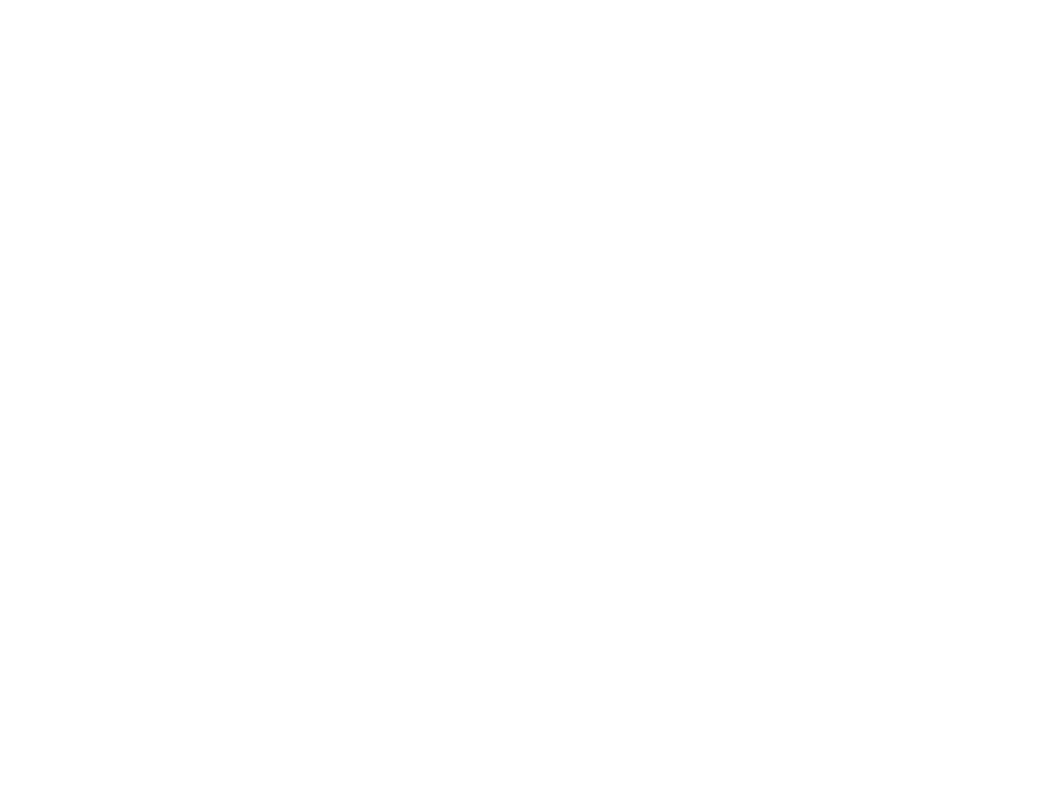
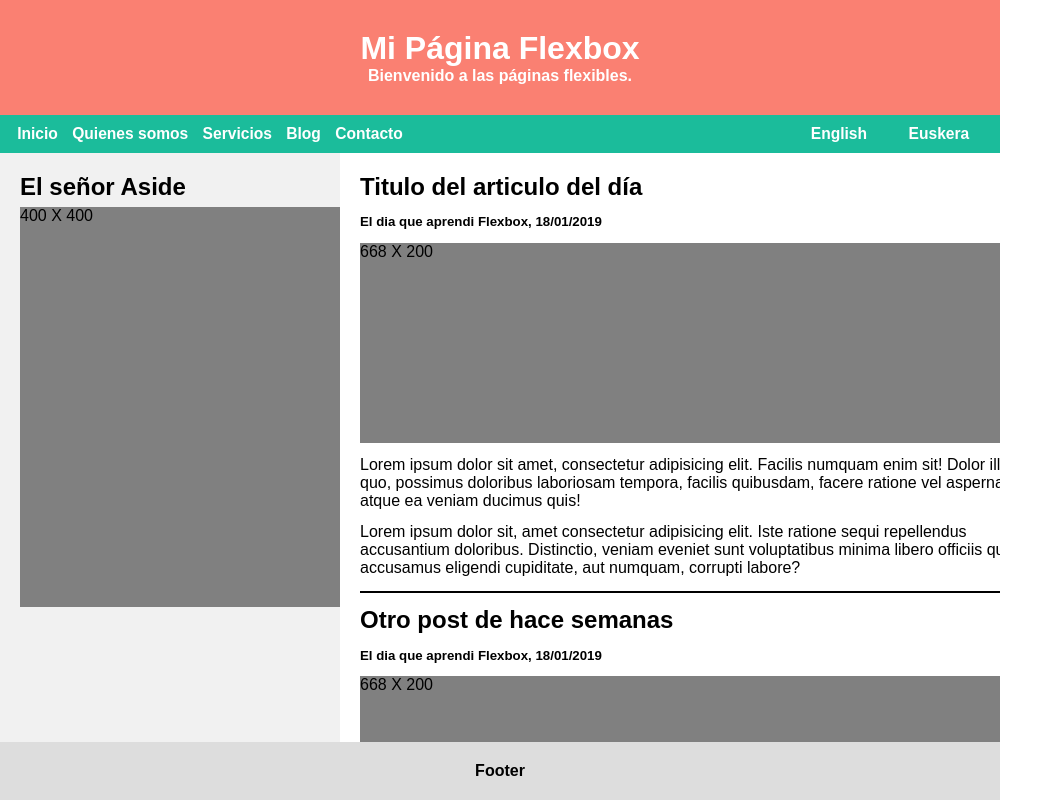
Before and after one commit to camilio77/practicaModeladoEnCaja, a plain HTML site: page index.html in a window 1280 px wide. Shown: the whole page, without its empty margins (0-1063 px from the left). Drawn offline with Linux system fonts and the light colour scheme.

Commit message:
feat: :construction: solucion del ejercicio 7
en proceso

```diff
--- a/CSS/style.css
+++ b/CSS/style.css
@@ -1,4 +1,92 @@
 *{
     margin: 0;
     padding: 0;
+    font-family: Arial, Helvetica, sans-serif;
 }
+body{
+    display: flex;
+    max-width: 1000px;
+    height: 100vh;
+    flex-direction: column;
+}
+.container{
+    display: flex;
+    flex-direction: column;
+    overflow-y: scroll;
+}
+header{
+    display: flex;
+    padding: 3%;
+    background: salmon;
+    color: white;
+    align-items: center;
+    flex-direction: column;
+}
+menu{
+    display: flex;
+    justify-content: space-between;
+    background: #1bbc9b;
+    color: white;
+}
+.left{
+    width: 40%;
+    font-size: smaller;
+    padding: 1%;
+    display: flex;
+    justify-content: space-around;
+}
+.right{
+    display: flex;
+    width: 20%;
+    font-size: smaller;
+    padding: 1%;
+    justify-content: space-around;
+}
+.content{
+    height: 100vh;
+    display: flex;
+}
+.barra{
+    width: 30%;
+    padding: 2%;
+    background: #f1f1f1;
+}
+.contenido{
+    width: 70%;
+    padding: 2%;
+    background: #ffffff;
+}
+.line{
+    border: 1px solid black;
+}
+h5{
+    margin-top: 2%;
+}
+p{
+    margin-top: 2%;
+    margin-bottom: 2%;
+}
+.img1{
+    margin-top: 2%;
+    width: 668px;
+    height: 200px;
+    background: gray;
+}
+.img2{
+    margin-top: 2%;
+    width: 668px;
+    height: 200px;
+    background: gray;
+}
+.img3{
+    margin-top: 2%;
+    width: 400px;
+    height: 400px;
+    background: gray;
+}
+footer{
+    display: flex;
+    justify-content: center;
+    padding: 2%;
+    background: #dddddd;
+}
--- a/index.html
+++ b/index.html
@@ -7,6 +7,46 @@
     <link rel="stylesheet" href="CSS/style.css">
 </head>
 <body>
+    <div class="container">
+        <header>
+            <H1>Mi Página Flexbox</H1>
+            <H4>Bienvenido a las páginas flexibles.</H4>
+        </header>
+        <menu>
+            <div class="left">
+                <h3>Inicio</h3>
+                <h3>Quienes somos</h3>
+                <h3>Servicios</h3>
+                <h3>Blog</h3>
+                <h3>Contacto</h3>
+            </div>
+            <div class="right">
+                <h3>English</h3>
+                <h3>Euskera</h3>
+            </div>
+        </menu>
+        <div class="content">
+            <div class="barra">
+                <h2>El señor Aside</h2>
+                <p class="img3">400 X 400</p>
 
+            </div>
+            <div class="contenido">
+                <h2>Titulo del articulo del día</h2>
+                <h5>El dia que aprendi Flexbox, 18/01/2019</h5>
+                <div class="img1">668 X 200</div>
+                <p>Lorem ipsum dolor sit amet, consectetur adipisicing elit. Facilis numquam enim sit! Dolor illo quo, possimus doloribus laboriosam tempora, facilis quibusdam, facere ratione vel aspernatur atque ea veniam ducimus quis!</p>
+                <p>Lorem ipsum dolor sit, amet consectetur adipisicing elit. Iste ratione sequi repellendus accusantium doloribus. Distinctio, veniam eveniet sunt voluptatibus minima libero officiis quod accusamus eligendi cupiditate, aut numquam, corrupti labore?</p>
+                <p class="line"></p>
+                <h2>Otro post de hace semanas</h2>
+                <h5>El dia que aprendi Flexbox, 18/01/2019</h5>
+                <div class="img2">668 X 200</div>
+                <p>Lorem ipsum dolor sit amet, consectetur adipisicing elit. Facilis numquam enim sit! Dolor illo quo, possimus doloribus laboriosam tempora, facilis quibusdam, facere ratione vel aspernatur atque ea veniam ducimus quis!</p>
+                <p>Lorem ipsum dolor sit, amet consectetur adipisicing elit. Iste ratione sequi repellendus accusantium doloribus. Distinctio, veniam eveniet sunt voluptatibus minima libero officiis quod accusamus eligendi cupiditate, aut numquam, corrupti labore?</p>
+                <p class="line"></p>
+            </div>
+        </div>
+    </div>
+    <footer><strong>Footer</strong></footer>
 </body>
 </html>
```
